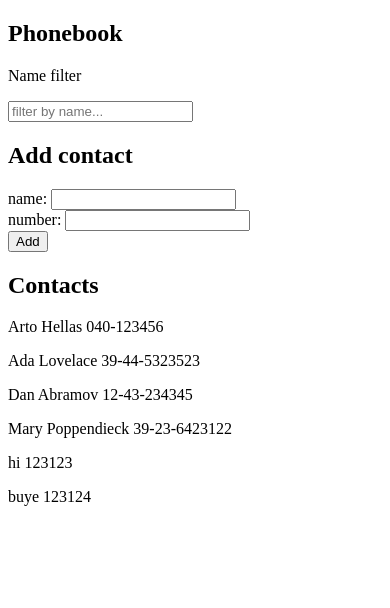
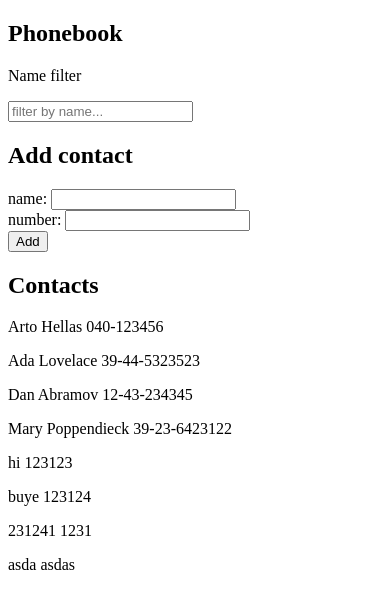
Before and after one commit to poliveir/fullstackopen, a React (Vite) app in the folder part2/phonebook/: page / in a window 390 px wide. Shown: the top 608 px of the page. Built offline with nearby package versions, Linux system fonts and the light colour scheme; data requests are answered from the project's data file.

Commit message:
2.13: The Phonebook step 8

```diff
--- a/part2/phonebook/db.json
+++ b/part2/phonebook/db.json
@@ -1,5 +1,5 @@
 {
-  "persons": [
+  "contacts": [
     {
       "name": "Arto Hellas",
       "number": "040-123456",
@@ -29,6 +29,16 @@
       "id": "d9a7",
       "name": "buye",
       "number": "123124"
+    },
+    {
+      "id": "b8cf",
+      "name": "231241",
+      "number": "1231"
+    },
+    {
+      "id": "f9f2",
+      "name": "asda",
+      "number": "asdas"
     }
   ]
 }
--- a/part2/phonebook/src/App.jsx
+++ b/part2/phonebook/src/App.jsx
@@ -1,8 +1,8 @@
 import { useEffect, useState } from 'react';
-import axios from 'axios';
 import Filter from './components/Filter';
 import ContactForm from './components/ContactForm';
 import ContactList from './components/ContactList';
+import contactService from './services/contactService';
 
 const App = () => {
 	const [contacts, setContacts] = useState([]);
@@ -14,13 +14,15 @@ const App = () => {
 	const [nameFilter, setNameFilter] = useState('');
 
 	useEffect(() => {
-		axios
-			.get('http://localhost:3001/persons')
-			.then(response => {
-				setContacts(response.data)
-				setFilteredContacts(response.data)
+		contactService
+			.getAll()
+			.then(contactList => {
+				setContacts(contactList)
+				setFilteredContacts(contactList)
 			});
-	}, []);
+		},
+		[]
+	);
 
 	const onSubmit = (event) => {
 		event.preventDefault();
@@ -28,16 +30,15 @@ const App = () => {
 		if (contacts.find(contact => contact.name === newName))
 			alert(`${newName} is already added to phonebook`);
 		else {
-			axios
-				.post(
-					'http://localhost:3001/persons',
+			contactService
+				.create(
 					{
 						name: newName,
 						number: newNumber
 					}
 				)
-				.then(response => {
-					const newContactList = contacts.concat(response.data);
+				.then(createdContact => {
+					const newContactList = contacts.concat(createdContact);
 					setContacts(contacts.concat(newContactList))
 					setFilteredContacts(newContactList.filter(contact =>
 						contact.name.toLowerCase().includes(nameFilter.toLowerCase())
--- /dev/null
+++ b/part2/phonebook/src/services/contactService.js
@@ -0,0 +1,23 @@
+import axios from "axios";
+
+const baseUrl = 'http://localhost:3001'
+
+const getAll = () => {
+	return axios
+		.get(`${baseUrl}/contacts`)
+		.then(response => response.data);
+}
+
+const create = (contact) => {
+	return axios
+		.post(
+			`${baseUrl}/contacts`,
+			contact
+		)
+		.then(response => response.data);
+};
+
+export default {
+	getAll,
+	create
+}
```
